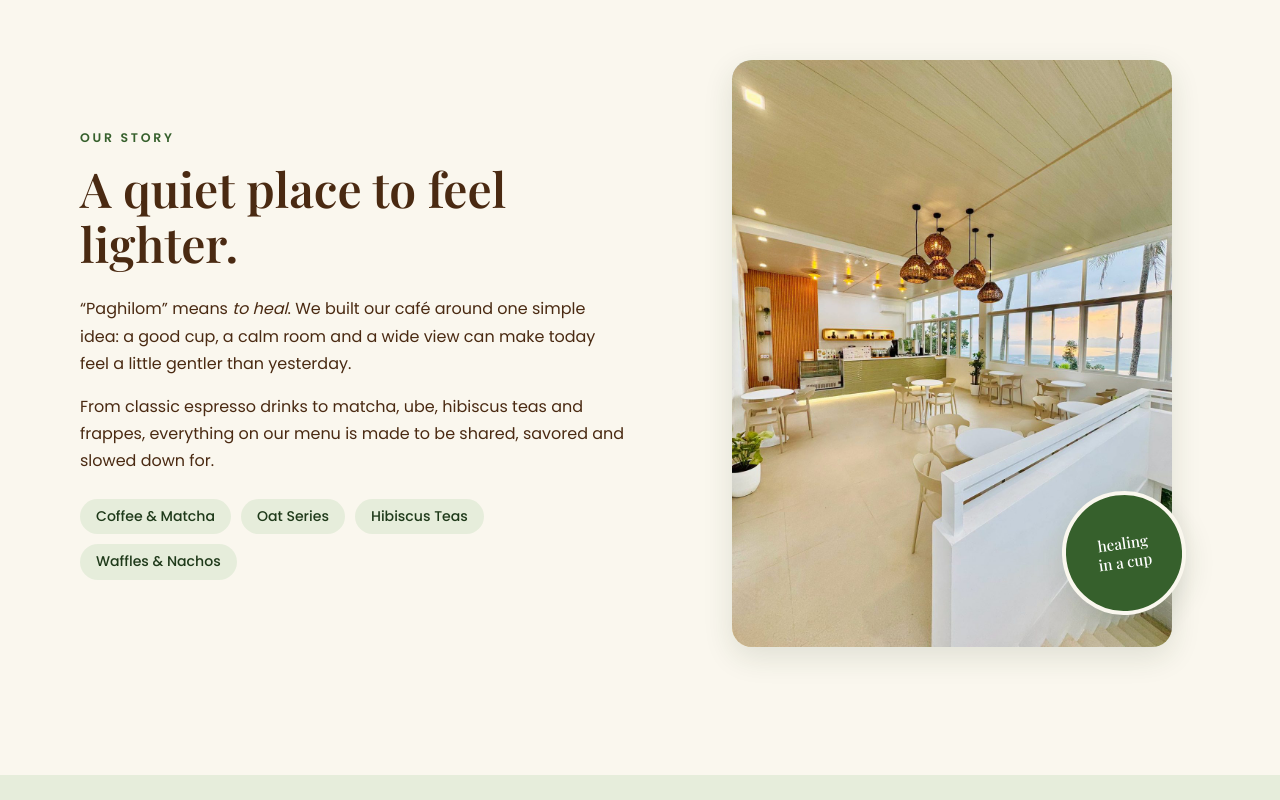
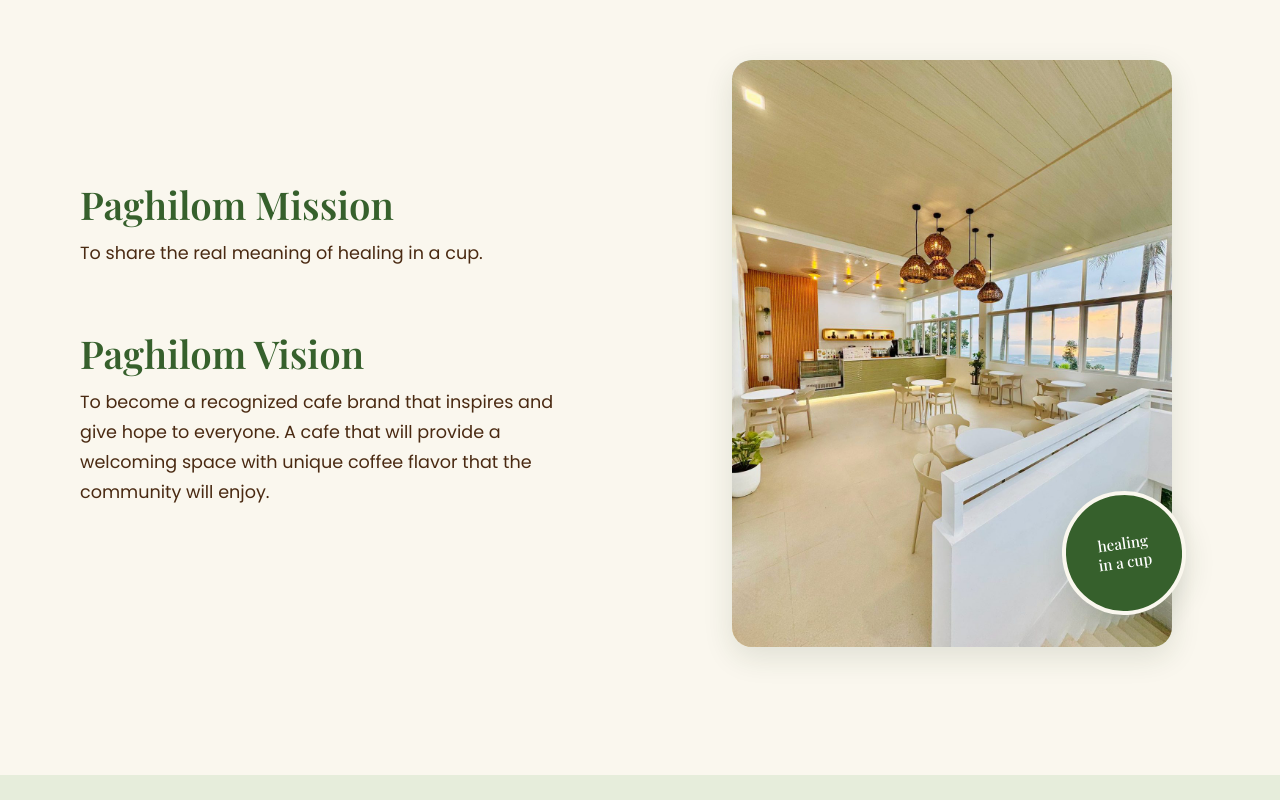
Before and after one commit to iiCellxx/Paghilom-Cafe, a plain HTML site: page index.html in a window 1280 px wide. Shown: the part 1040-1840 px from the top of the page. Drawn offline with nearby package versions, Linux system fonts and the light colour scheme.

Commit message:
Replace "Our story" with Paghilom Mission and Vision
Keeps the interior photo. Nav link and hero scroll label updated to match;
unused chips styles removed.

Co-Authored-By: Claude Sonnet 5.5 <noreply@anthropic.com>
Claude-Session: https://claude.ai/code/session_01U1GBY1A7YTrCBBsKtmM7pv

```diff
--- a/index.html
+++ b/index.html
@@ -28,7 +28,7 @@
         <span></span><span></span><span></span>
       </button>
       <nav id="menu-nav" class="nav__links" aria-label="Primary">
-        <a href="#about">Our Story</a>
+        <a href="#about">Mission &amp; Vision</a>
         <a href="#menu">Menu</a>
         <a href="#branches">Branches</a>
         <a href="#gallery">Gallery</a>
@@ -52,7 +52,7 @@
           <a class="btn btn--ghost" href="#branches">Find a branch</a>
         </div>
       </div>
-      <a class="hero__scroll" href="#about" aria-label="Scroll to story"><span></span></a>
+      <a class="hero__scroll" href="#about" aria-label="Scroll to mission and vision"><span></span></a>
     </section>
 
     <!-- NEW BRANCH BANNER -->
@@ -68,16 +68,10 @@
     <section class="section" id="about">
       <div class="wrap about">
         <div class="about__text">
-          <p class="eyebrow">Our story</p>
-          <h2>A quiet place to feel lighter.</h2>
-          <p>“Paghilom” means <em>to heal</em>. We built our café around one simple idea: a good cup, a calm room and a wide view can make today feel a little gentler than yesterday.</p>
-          <p>From classic espresso drinks to matcha, ube, hibiscus teas and frappes, everything on our menu is made to be shared, savored and slowed down for.</p>
-          <ul class="chips" aria-label="Highlights">
-            <li>Coffee &amp; Matcha</li>
-            <li>Oat Series</li>
-            <li>Hibiscus Teas</li>
-            <li>Waffles &amp; Nachos</li>
-          </ul>
+          <h2>Paghilom Mission</h2>
+          <p>To share the real meaning of healing in a cup.</p>
+          <h2>Paghilom Vision</h2>
+          <p>To become a recognized cafe brand that inspires and give hope to everyone. A cafe that will provide a welcoming space with unique coffee flavor that the community will enjoy.</p>
         </div>
         <div class="about__media">
           <figure class="ph ph--tall">
--- a/styles.css
+++ b/styles.css
@@ -108,8 +108,9 @@ p { margin: 0 0 1em; }
 
 /* About */
 .about { display: grid; grid-template-columns: 1.1fr 1fr; gap: clamp(32px, 6vw, 80px); align-items: center; }
-.chips { list-style: none; display: flex; flex-wrap: wrap; gap: 10px; padding: 0; margin: 1.5rem 0 0; }
-.chips li { padding: 6px 16px; border-radius: 999px; background: var(--sage); color: var(--green-deep); font-size: .88rem; font-weight: 500; }
+.about__text h2 { font-size: clamp(1.7rem, 3.4vw, 2.4rem); color: var(--green); margin-bottom: .35em; }
+.about__text h2:not(:first-child) { margin-top: 1.6em; }
+.about__text p { font-size: 1.1rem; max-width: 46ch; }
 .about__media { position: relative; max-width: 440px; justify-self: center; width: 100%; }
 .about__badge { position: absolute; right: -14px; bottom: 32px; width: 124px; height: 124px; border-radius: 50%; background: var(--green); color: #fff; display: grid; place-content: center; text-align: center; font-family: var(--serif); font-size: .95rem; line-height: 1.25; box-shadow: var(--shadow); border: 4px solid var(--cream); transform: rotate(-8deg); }
 
```
